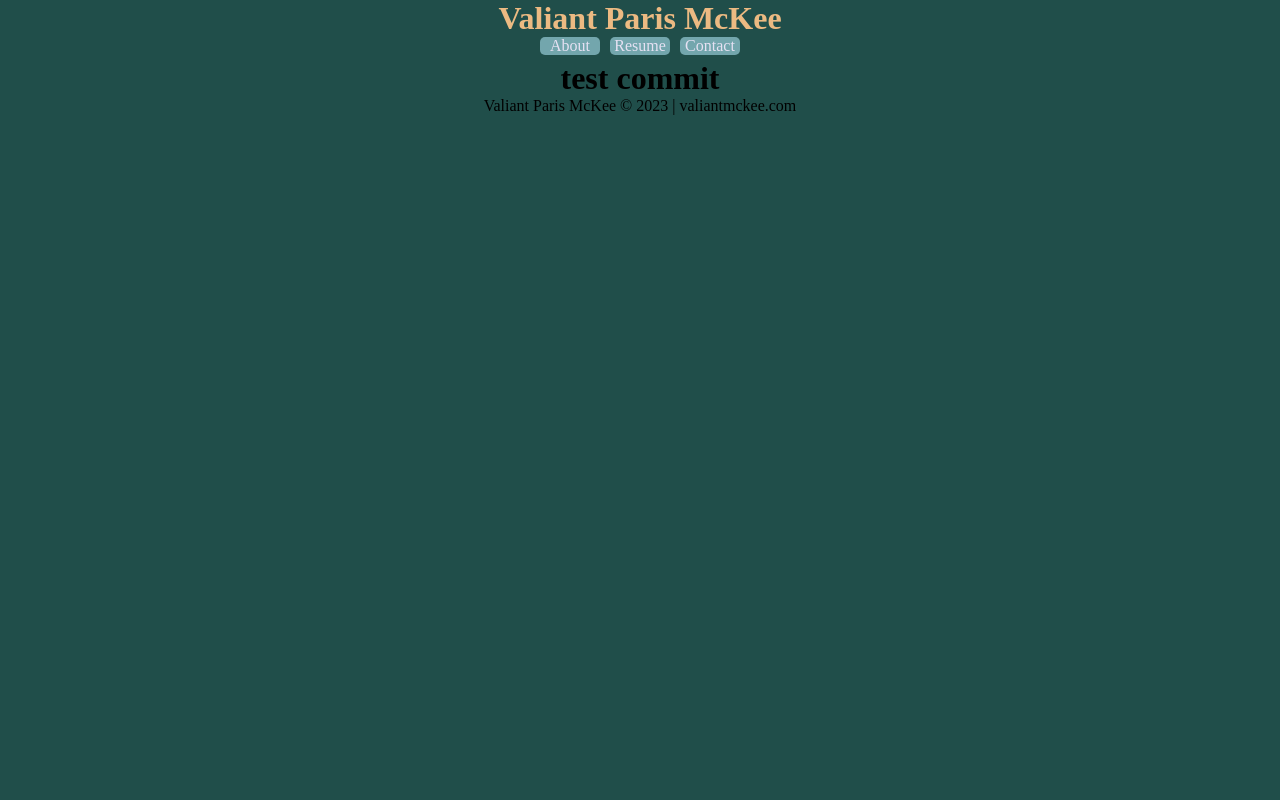
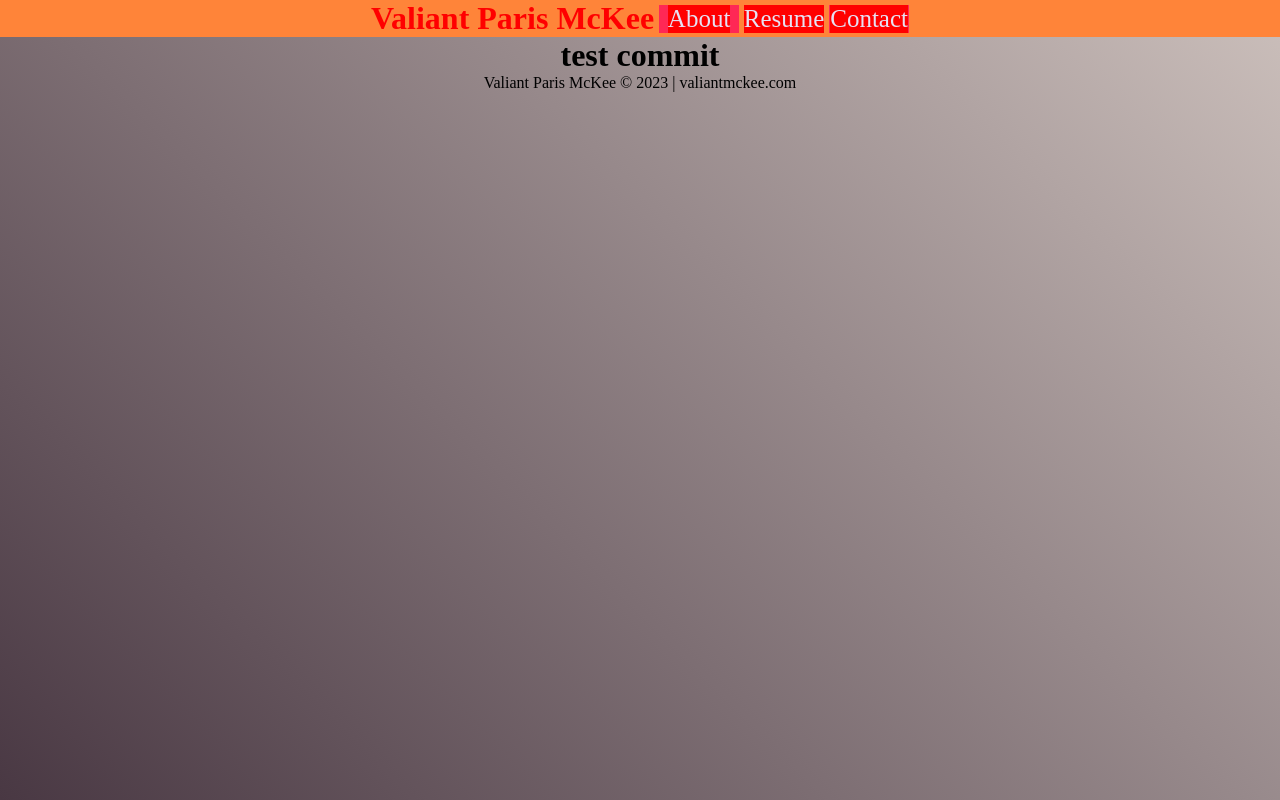
Before and after one commit to ValiantMcKee/ValiantMcKee.github.io, a plain HTML site: page index.html in a window 1280 px wide. Drawn offline with Linux system fonts and the light colour scheme.

Commit message:
Update styles.css

```diff
--- a/styles.css
+++ b/styles.css
@@ -13,20 +13,22 @@ body{
     justify-content: center;
     align-items: center;
     height: 100%;
-    background: rgb(32,78,74);
-
+    background: linear-gradient(45deg, #493843, #CBBFBB );
+    background-repeat: no-repeat;
+    background-attachment: fixed;
 }
 header{
     width: 100%;
+    height: auto;
     display: flex;
-    flex-direction: column;
     justify-content: center;
+    flex-wrap: wrap;
     align-items: center;
-    height: auto;
     position: sticky;
     top: 0;
-    padding-bottom: 5px;
-    background-color: transparent;
+    padding-bottom: 0px;
+    column-gap: 5px;
+    background-color: #ff8439;
 }
 #name{
 
@@ -34,45 +36,49 @@ header{
     text-align: center;
 
 
+
 }
 #valiant{
     text-decoration: none;
-    color: #ECBA82;
+    color: red;
+
 }
 #header-nav{
-
-
     display: flex;
     justify-content: center;
+    width: auto;
 
 }
 #header-nav ul{
     list-style: none;
-    overflow: hidden;
-
-    width: 100%;
+    width: auto;
     display: flex;
     justify-content: center;
-    column-gap: 10px;
+    align-items: center;
+    column-gap: 5px;
+    row-gap: 0;
 
 }
 .menu-item{
     display: flex;
+    margin: 0;
     justify-content: center;
-    width: 60px;
-    border-radius: 30px;
-    border: 0px solid transparent;
+    width: 80px;
+
+    background-color: #ff2855;
 }
 
-.menu-link{
+.menu-item a{
     text-decoration: none;
     color: #e6e1f3;
-    background-color: #73A6AD;
-    width: 100%;
+    background-color: red;
+    width: auto;
     text-align: center;
-    border-radius: 5px;
-    border: 0px solid transparent;
+    font-size: 25px;
 
+    /* display: block; */
+
+    display: inline;
 }
 .menu-link:hover,.active-page{
     color: blueviolet;
@@ -88,7 +94,7 @@ main{
     padding: 0;
 }
 footer{
-    margin: 0 hei;
+    margin: 0;
     text-align: center;
     width: 100%;
     height: 20px auto;
```
